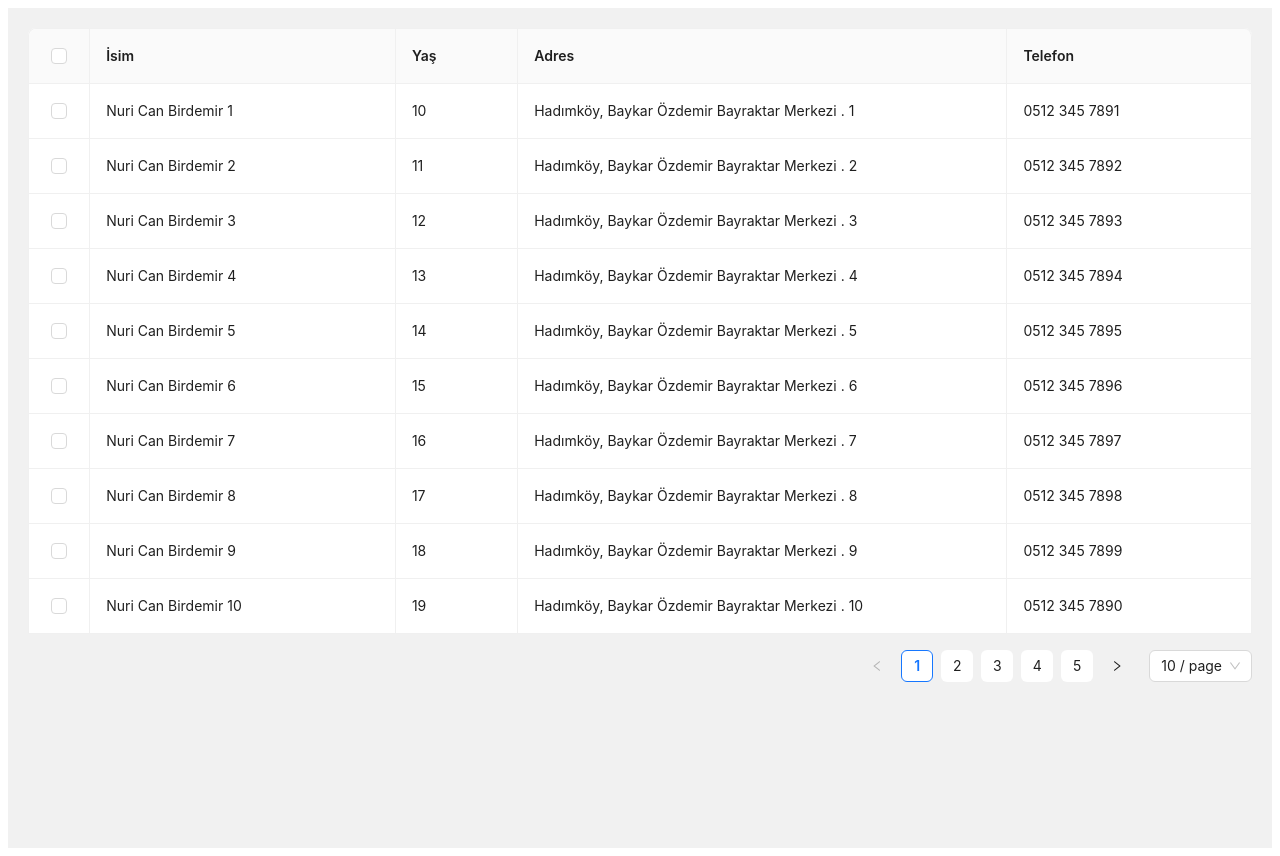
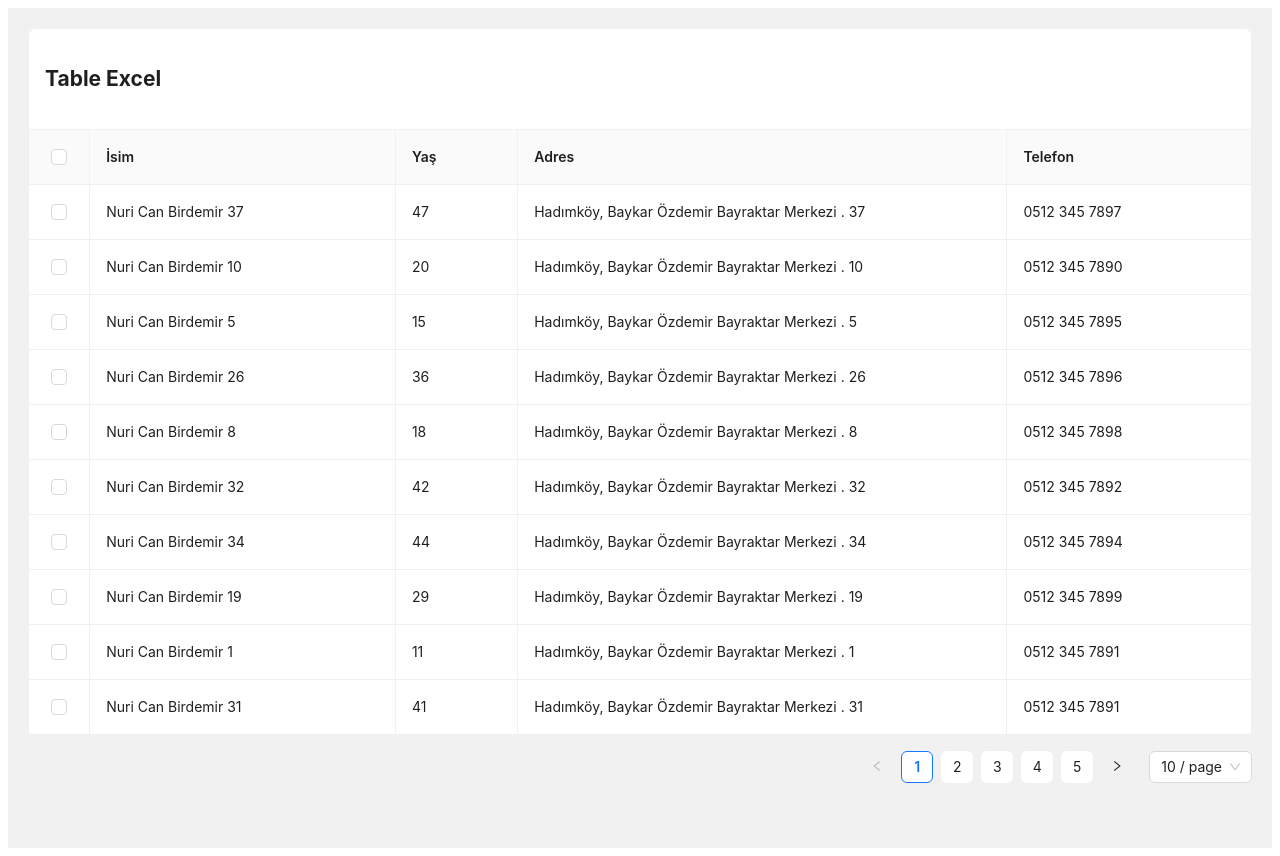
Before and after one commit to nuricanbrdmr/Table-Excel, a React (Vite) app: page / in a window 1280 px wide. Built offline with nearby package versions, Linux system fonts and the light colour scheme.

Commit message:
Update TabloExcel.tsx

```diff
--- a/src/components/TabloExcel.tsx
+++ b/src/components/TabloExcel.tsx
@@ -1,7 +1,7 @@
-import React, { useState, useEffect, useMemo } from "react";
+import React, { useState, useEffect, useMemo, useCallback } from "react";
 import { Table } from "antd";
-import type { TableColumnsType } from "antd";
-import { ColumnType, TableRowSelection } from "antd/es/table/interface";
+import type { ColumnType } from "antd/es/table";
+import { TableRowSelection } from "antd/es/table/interface";
 
 interface DataTuru {
   key: React.Key;
@@ -11,205 +11,299 @@ interface DataTuru {
   telefon: string;
 }
 
-const sutunlar: TableColumnsType<DataTuru> = [
-  {
-    title: "İsim",
-    dataIndex: "isim",
-    width: '25%'
-  },
-  {
-    title: "Yaş",
-    dataIndex: "yas",
-    width: '10%'
-  },
-  {
-    title: "Adres",
-    dataIndex: "adres",
-    width: '40%'
-  },
-  {
-    title: "Telefon",
-    dataIndex: "telefon",
-    width: '20%'
-  },
+const sutunlar: ColumnType<DataTuru>[] = [
+  { title: "İsim", dataIndex: "isim", key: "isim", width: "25%" },
+  { title: "Yaş", dataIndex: "yas", key: "yas", width: "10%" },
+  { title: "Adres", dataIndex: "adres", key: "adres", width: "40%" },
+  { title: "Telefon", dataIndex: "telefon", key: "telefon", width: "20%" },
 ];
 
-const TumData: DataTuru[] = Array.from({ length: 50 }).map((_, i) => ({
+const tumData: DataTuru[] = Array.from({ length: 50 }, (_, i) => ({
   key: i,
   isim: `Nuri Can Birdemir ${i + 1}`,
-  yas: 10 + i,
+  yas: 11 + i,
   adres: `Hadımköy, Baykar Özdemir Bayraktar Merkezi . ${i + 1}`,
   telefon: `0512 345 789${(i + 1) % 10}`,
-}));
+})).sort(() => Math.random() - 0.5);
 
-const TabloExcel: React.FC = () => {
-  const [secilenHucreler, setSecilenHucreler] = useState<Map<string, string>>(new Map());
-  const [gecerliSayfa, setGecerliSayfa] = useState(1);
-  const [sayfaBoyutu, setSayfaBoyutu] = useState(10);
-  const [seciliyorMu, setSeciliyorMu] = useState(false);
-  const [baslangicHucresi, setBaslangicHucresi] = useState<{ satir: number; sutun: number } | null>(null);
-  const [yukleniyor, setYukleniyor] = useState(false);
-  const [seciliSatirAnahtarlari, setSeciliSatirAnahtarlari] = useState<React.Key[]>([]);
-  const [seciliSatirData, setSeciliSatirData] = useState<DataTuru[]>([]);
+const TabloExcel: React.FC<ColumnType> = () => {
+  const [state, setState] = useState({
+    secilenHucreler: new Set(),
+    gecerliSayfa: 1,
+    sayfaBoyutu: 10,
+    seciliyorMu: false,
+    baslangicHucresi: null as { satir: number; sutun: number } | null,
+    shiftBasiliMi: false,
+    yukleniyor: false,
+    seciliSatirAnahtarlari: [] as React.Key[],
+    seciliSatirData: [] as DataTuru[],
+  });
 
-  // Mevcut sayfanın verileri
+  const updateState = useCallback((newState: Partial<typeof state>) => {
+    setState((prevState) => ({ ...prevState, ...newState }));
+  }, []);
+
   const kaynakData = useMemo(() => {
-    const baslangicIndex = (gecerliSayfa - 1) * sayfaBoyutu;
-    return TumData.slice(baslangicIndex, baslangicIndex + sayfaBoyutu);
-  }, [gecerliSayfa, sayfaBoyutu]);
+    const baslangicIndex = (state.gecerliSayfa - 1) * state.sayfaBoyutu;
+    return tumData.slice(
+      baslangicIndex,
+      baslangicIndex + state.sayfaBoyutu
+    );
+  }, [state.gecerliSayfa, state.sayfaBoyutu, tumData]);
 
   useEffect(() => {
-    const secilenHucrelerStorage = localStorage.getItem("secilenHucreler");
-    const seciliSatirlarStorage = localStorage.getItem("seciliSatirlar");
+    const handleKeyDown = (event: KeyboardEvent) => {
+      if (event.key === "Shift") updateState({ shiftBasiliMi: true });
+      if (event.ctrlKey && event.key === "c") kopyala();
+    };
+    const handleKeyUp = (event: KeyboardEvent) => {
+      if (event.key === "Shift") updateState({ shiftBasiliMi: false });
+    };
 
-    if (secilenHucrelerStorage) {
-      setSecilenHucreler(new Map(JSON.parse(secilenHucrelerStorage)));
+    window.addEventListener("keydown", handleKeyDown);
+    window.addEventListener("keyup", handleKeyUp);
+    return () => {
+      window.removeEventListener("keydown", handleKeyDown);
+      window.removeEventListener("keyup", handleKeyUp);
+    };
+  }, [state.secilenHucreler, state.seciliSatirAnahtarlari]);
+
+  useEffect(() => {
+    if (state.secilenHucreler.size > 0 || state.seciliSatirData.length > 0) {
+      localStorage.setItem(
+        "tabloVerileri",
+        JSON.stringify({
+          secilenHucreler: Array.from(state.secilenHucreler),
+          seciliSatirlar: state.seciliSatirData,
+          gecerliSayfa: state.gecerliSayfa,
+          sayfaBoyutu: state.sayfaBoyutu,
+        })
+      );
     }
-    if (seciliSatirlarStorage) {
-      const varOlanSatirData = JSON.parse(seciliSatirlarStorage);
-      setSeciliSatirData(varOlanSatirData);
-      setSeciliSatirAnahtarlari(varOlanSatirData.map((item: DataTuru) => item.key));
+  }, [
+    state.secilenHucreler,
+    state.seciliSatirData,
+    state.gecerliSayfa,
+    state.sayfaBoyutu,
+  ]);
+
+  useEffect(() => {
+    const kayitliVeriler = localStorage.getItem("tabloVerileri");
+    if (kayitliVeriler) {
+      const {
+        secilenHucreler,
+        seciliSatirlar,
+        gecerliSayfa: kayitliSayfa,
+        sayfaBoyutu: kayitliBoyut,
+      } = JSON.parse(kayitliVeriler);
+      updateState({
+        secilenHucreler: new Set(secilenHucreler),
+        seciliSatirData: seciliSatirlar,
+        seciliSatirAnahtarlari: seciliSatirlar.map(
+          (item: DataTuru) => item.key
+        ),
+        gecerliSayfa: kayitliSayfa,
+        sayfaBoyutu: kayitliBoyut,
+      });
     }
   }, []);
 
-  useEffect(() => {
-    if (secilenHucreler.size > 0) {
-      localStorage.setItem(
-        "secilenHucreler",
-        JSON.stringify(Array.from(secilenHucreler.entries()))
+  const sayfalandirmaDegisikligi = useCallback(
+    (sayfa: number, boyut?: number) => {
+      updateState({
+        yukleniyor: true,
+        gecerliSayfa: sayfa,
+        sayfaBoyutu: boyut || state.sayfaBoyutu,
+      });
+      setTimeout(() => updateState({ yukleniyor: false }), 500);
+    },
+    [state.sayfaBoyutu]
   );
+
+  const hucreMouseDown = (veri: DataTuru, sutunKey: keyof DataTuru) => {
+    if (!state.shiftBasiliMi) {
+      setState((prevState) => ({ ...prevState, secilenHucreler: new Set() }));
     }
-    if (seciliSatirData.length > 0) {
-      localStorage.setItem("seciliSatirlar", JSON.stringify(seciliSatirData));
-    }
-  }, [secilenHucreler, seciliSatirData]);
-
-  const sayfalandirmaDegisikligi = (sayfa: number, boyut?: number) => {
-    setYukleniyor(true);
-    setGecerliSayfa(sayfa);
-    if (boyut) setSayfaBoyutu(boyut);
-    setTimeout(() => setYukleniyor(false), 500);
+    setState((prevState) => ({
+      ...prevState,
+      seciliyorMu: true,
+      baslangicHucresi: {
+        satir: tumData.findIndex((item) => item.key === veri.key),
+        sutun: sutunlar.findIndex((col) => col.dataIndex === sutunKey),
+      },
+    }));
+    hucreSeciminidegistir(veri, sutunKey);
   };
 
-  const hucreMouseDown = (satir: number, sutun: number) => {
-    setSeciliyorMu(true);
-    setBaslangicHucresi({ satir, sutun });
-    hucreSeciminidegistir(satir, sutun);
-  };
-
-  const hucreMouseOver = (satir: number, sutun: number) => {
-    if (seciliyorMu && baslangicHucresi) {
-      hucreSeciminidegistir(satir, sutun);
+  const hucreMouseOver = (veri: DataTuru, sutunKey: keyof DataTuru) => {
+    if (state.seciliyorMu && state.baslangicHucresi) {
+      const bitisSatir = tumData.findIndex(
+        (item) => item.key === veri.key
+      );
+      const bitisSutun = sutunlar.findIndex(
+        (col) => col.dataIndex === sutunKey
+      );
+      aralikSecimiYap(state.baslangicHucresi, {
+        satir: bitisSatir,
+        sutun: bitisSutun,
+      });
     }
   };
 
   const hucreMouseUp = () => {
-    setSeciliyorMu(false);
-    setBaslangicHucresi(null);
+    setState((prevState) => ({
+      ...prevState,
+      seciliyorMu: false,
+      baslangicHucresi: null,
+    }));
   };
 
-  const hucreSeciminidegistir = (satir: number, sutun: number) => {
-    const hucreKey = `${satir}-${sutun}`;
-    const sutunData = sutunlar[sutun] as ColumnType<DataTuru>;
-    const sutunKey = sutunData.dataIndex as keyof DataTuru;
-    const satirData = TumData[satir];
-
-    if (satirData) {
-      const hucreDeger = satirData[sutunKey];
-      setSecilenHucreler((prev) => {
-        const yeniEsleme = new Map(prev);
-        if (yeniEsleme.has(hucreKey)) {
-          yeniEsleme.delete(hucreKey);
-        } else {
-          yeniEsleme.set(hucreKey, `${hucreDeger}`);
-        }
-        return yeniEsleme;
+  const hucreSeciminidegistir = (veri: DataTuru, sutunKey: keyof DataTuru) => {
+    const hucreKey = `${veri[sutunKey]}-${sutunKey}`;
+    setState((prevState) => {
+      const yeniSet = new Set(prevState.secilenHucreler);
+        yeniSet.has(hucreKey)
+          ? yeniSet.delete(hucreKey)
+          : yeniSet.add(hucreKey);
+      return {
+        ...prevState,
+        secilenHucreler: yeniSet,
+      };
     });
-    }
   };
 
-  const sutunBaslikTiklama = (sutunIndex: number) => {
-    const yeniSeciliHucreler = new Map(secilenHucreler);
-    const tumSecilenler = TumData.every((_, satirIndex) =>
-      yeniSeciliHucreler.has(`${satirIndex}-${sutunIndex}`)
+  const aralikSecimiYap = (
+    baslangic: { satir: number; sutun: number },
+    bitis: { satir: number; sutun: number }
+  ) => {
+    const minSatir = Math.min(baslangic.satir, bitis.satir);
+    const maxSatir = Math.max(baslangic.satir, bitis.satir);
+    const minSutun = Math.min(baslangic.sutun, bitis.sutun);
+    const maxSutun = Math.max(baslangic.sutun, bitis.sutun);
+
+    const yeniSecimler = new Set(state.secilenHucreler);
+
+    for (let satir = minSatir; satir <= maxSatir; satir++) {
+      for (let sutun = minSutun; sutun <= maxSutun; sutun++) {
+        const veri = tumData[satir];
+        const sutunKey = sutunlar[sutun].dataIndex;
+        const hucreKey = `${veri[
+          sutunKey as keyof DataTuru
+        ].toString()}-${sutunKey}`;
+        yeniSecimler.add(hucreKey);
+      }
+    }
+    updateState({ secilenHucreler: yeniSecimler });
+  };
+
+  const hucreSeciliMi = (veri: DataTuru, sutunKey: keyof DataTuru) => {
+    return state.secilenHucreler.has(`${veri[sutunKey]}-${sutunKey}`);
+  };
+
+  const kopyala = () => {
+    const satirSutunGruplari: { [satir: number]: string[] } = {};
+    tumData.forEach((veri, satirIndex) => {
+      sutunlar.forEach((sutun, sutunIndex) => {
+        const sutunKey = sutun.dataIndex as keyof DataTuru;
+        const hucreDegeri = veri[sutunKey].toString();
+        const hucreKey = `${hucreDegeri}-${sutunKey}`;
+        if (
+          state.secilenHucreler.has(hucreKey) ||
+          state.seciliSatirAnahtarlari.includes(veri.key)
+        ) {
+          if (!satirSutunGruplari[satirIndex])
+            satirSutunGruplari[satirIndex] = [];
+          satirSutunGruplari[satirIndex][sutunIndex] = hucreDegeri;
+        }
+      });
+    });
+    const tabloMetni = Object.values(satirSutunGruplari)
+      .map((satir) => satir.join("\t"))
+      .join("\n");
+    navigator.clipboard
+      .writeText(tabloMetni)
+      .then(() => alert("Veriler kopyalandı!"));
+  };
+
+  const sutunBaslikTiklama = (sutunKey: keyof DataTuru) => {
+    const yeniSeciliHucreler = new Set(state.secilenHucreler);
+    const tumSecilenler = tumData.every((veri) =>
+      yeniSeciliHucreler.has(`${veri[sutunKey]}-${sutunKey}`)
     );
 
-    TumData.forEach((satirData, satirIndex) => {
-      const hucreKey = `${satirIndex}-${sutunIndex}`;
-      const sutun = sutunlar[sutunIndex] as ColumnType<DataTuru>;
-      const sutunKey = sutun.dataIndex as keyof DataTuru;
-      const hucreDegeri = satirData[sutunKey];
-
-      if (tumSecilenler) {
-        yeniSeciliHucreler.delete(hucreKey);
-      } else {
-        yeniSeciliHucreler.set(hucreKey, `${hucreDegeri}`);
-      }
+    tumData.forEach((veri) => {
+      const hucreKey = `${veri[sutunKey]}-${sutunKey}`;
+      tumSecilenler
+        ? yeniSeciliHucreler.delete(hucreKey)
+        : yeniSeciliHucreler.add(hucreKey);
     });
-
-    setSecilenHucreler(yeniSeciliHucreler);
+    updateState({ secilenHucreler: yeniSeciliHucreler });
   };
 
-  const hucreSeciliMi = (index: number, sutun: number) => {
-    return secilenHucreler.has(`${index}-${sutun}`);
-  };
-
-  const tabloSutunlari = sutunlar.map((sutun, sutunIndex) => ({
+  const tabloSutunlari: ColumnType<DataTuru>[] = sutunlar.map((sutun) => ({
     ...sutun,
     onHeaderCell: () => ({
-      onClick: () => sutunBaslikTiklama(sutunIndex),
+      onClick: () => sutunBaslikTiklama(sutun.dataIndex as keyof DataTuru),
       style: {
         cursor: "pointer",
       },
     }),
-    onCell: (_: any, satirIndex?: number) => {
-      const mutlakSatirIndex = (gecerliSayfa - 1) * sayfaBoyutu + (satirIndex || 0);
-      return {
-        onMouseDown: () => hucreMouseDown(mutlakSatirIndex, sutunIndex),
-        onMouseOver: () => hucreMouseOver(mutlakSatirIndex, sutunIndex),
+    onCell: (record: DataTuru) => ({
+      onMouseDown: () =>
+        hucreMouseDown(record, sutun.dataIndex as keyof DataTuru),
+      onMouseOver: () =>
+        hucreMouseOver(record, sutun.dataIndex as keyof DataTuru),
       onMouseUp: hucreMouseUp,
       style: {
-          backgroundColor: hucreSeciliMi(mutlakSatirIndex, sutunIndex)
+        backgroundColor: hucreSeciliMi(
+          record,
+          sutun.dataIndex as keyof DataTuru
+        )
           ? "lightblue"
           : "",
         cursor: "pointer",
       },
-      };
-    },
+    }),
   }));
 
   const seciliSatirDegisikligi = (_: any, yeniSeciliSatirlar: DataTuru[]) => {
     const guncelSeciliSatirlar = [
-      ...seciliSatirData.filter(satir => !kaynakData.some(d => d.key === satir.key)),
-      ...yeniSeciliSatirlar
+      ...state.seciliSatirData.filter(
+        (satir) => !kaynakData.some((d) => d.key === satir.key)
+      ),
+      ...yeniSeciliSatirlar,
     ];
-
-    setSeciliSatirAnahtarlari(guncelSeciliSatirlar.map(satir => satir.key));
-    setSeciliSatirData(guncelSeciliSatirlar);
+    updateState({
+      seciliSatirAnahtarlari: guncelSeciliSatirlar.map((satir) => satir.key),
+      seciliSatirData: guncelSeciliSatirlar,
+    });
   };
 
   const satirSecimi: TableRowSelection<DataTuru> = {
-    selectedRowKeys: seciliSatirAnahtarlari,
+    selectedRowKeys: state.seciliSatirAnahtarlari,
     onChange: seciliSatirDegisikligi,
   };
 
   return (
+    <>
       <Table<DataTuru>
+        title={() => <h2>Table Excel</h2>}
         columns={tabloSutunlari}
+        rowSelection={satirSecimi}
         dataSource={kaynakData}
-      rowSelection={satirSecimi}
         bordered
-      loading={yukleniyor}
+        loading={state.yukleniyor}
         pagination={{
-        pageSize: sayfaBoyutu,
+          pageSize: state.sayfaBoyutu,
           onChange: sayfalandirmaDegisikligi,
-        current: gecerliSayfa,
-        total: TumData.length,
+          current: state.gecerliSayfa,
+          total: tumData.length,
           showSizeChanger: true,
         }}
         style={{ userSelect: "none" }}
       />
+    </>
   );
 };
 
-export default TabloExcel
+export default TabloExcel;
```
Lines whose indentation alone changed are shown as unchanged.
